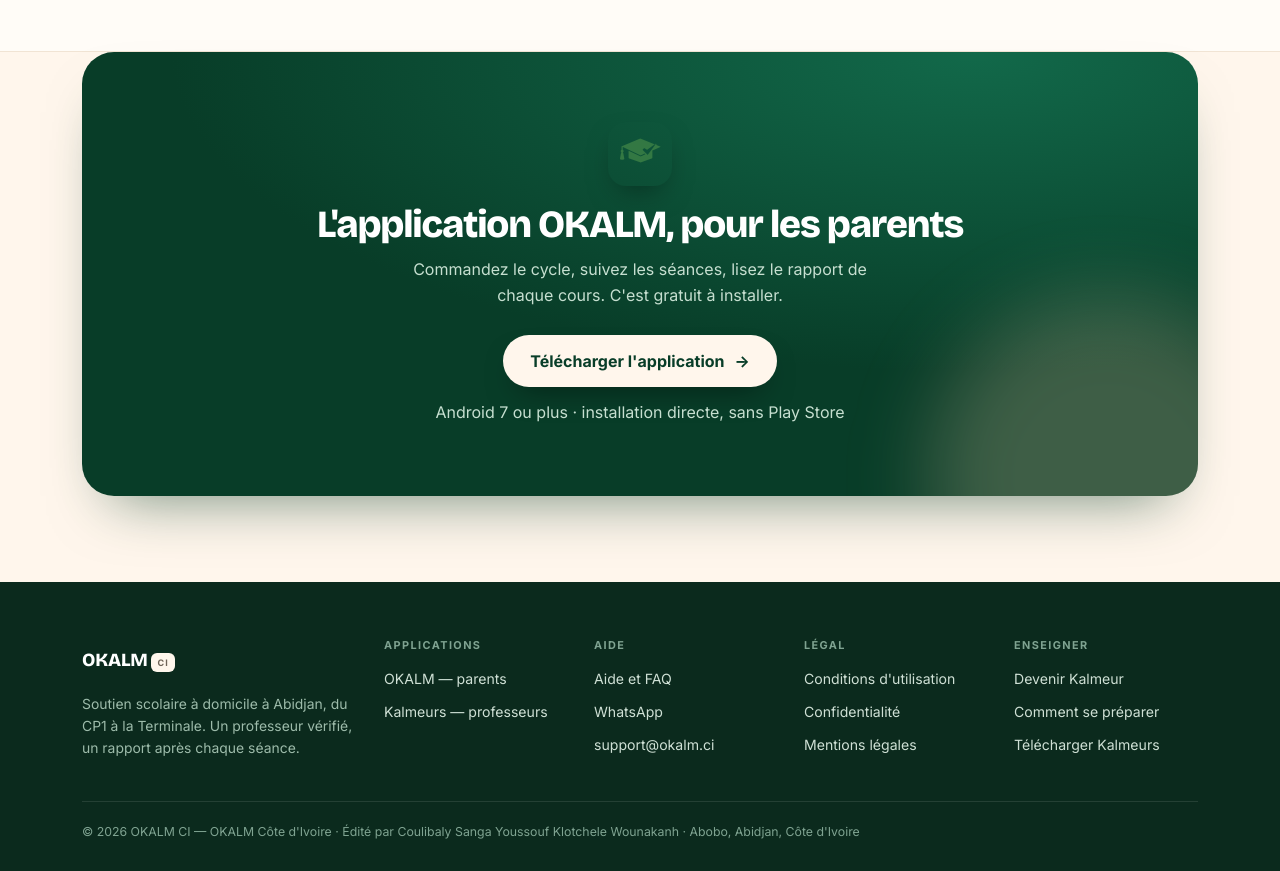
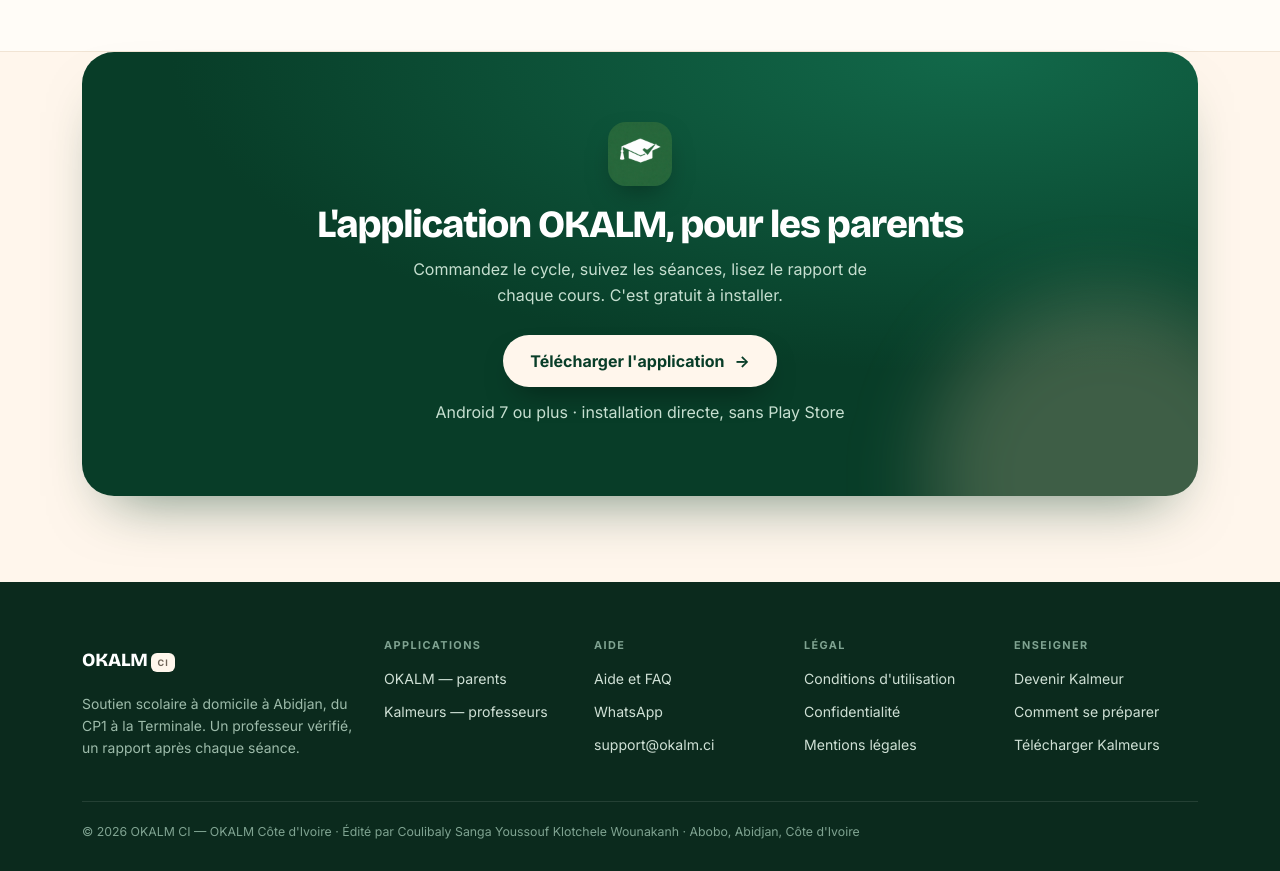
Before and after one commit to youssoufcoulubaly1-debug/okalm-website, a website: page public/index.html in a window 1280 px wide. Shown: the part 7860-8731 px from the top of the page. Drawn offline with nearby package versions, Linux system fonts and the light colour scheme.

Commit message:
Accueil : le chapeau redevient visible dans le bloc de telechargement
Le bloc vert de fin de page affichait logo-okalm.png, qui est un chapeau
vert sur fond transparent : vert sur vert, il ne se voyait pas. C'est un
defaut PRE-EXISTANT, deja en ligne, pas une regression de la migration —
la capture de l'accueil deploye le montre identique.

Remplace par assets/icon-okalm-192.png, la meme icone que la barre du haut,
que le favicon et que la page /get-app-okalm/ : chapeau blanc sur pastille
verte, lisible. /devenir-prof utilisait deja son icone de cette facon
(icon-kalmeurs-192.png) ; l'accueil etait la seule page a poser le fichier
transparent sur un fond de sa propre couleur.

Captures avant et apres dans maquettes-site/captures/migration/.

```diff
--- a/public/index.html
+++ b/public/index.html
@@ -536,7 +536,7 @@
 <section class="final" id="telecharger">
   <div class="wrap">
     <div class="final__box">
-      <img class="final__logo" src="/assets/logo-okalm.png" alt="" width="64" height="64" />
+      <img class="final__logo" src="/assets/icon-okalm-192.png" alt="" width="64" height="64" />
       <h2>L'application OKALM, pour les parents</h2>
       <p>Commandez le cycle, suivez les séances, lisez le rapport de chaque cours.
          C'est gratuit à installer.</p>
```
